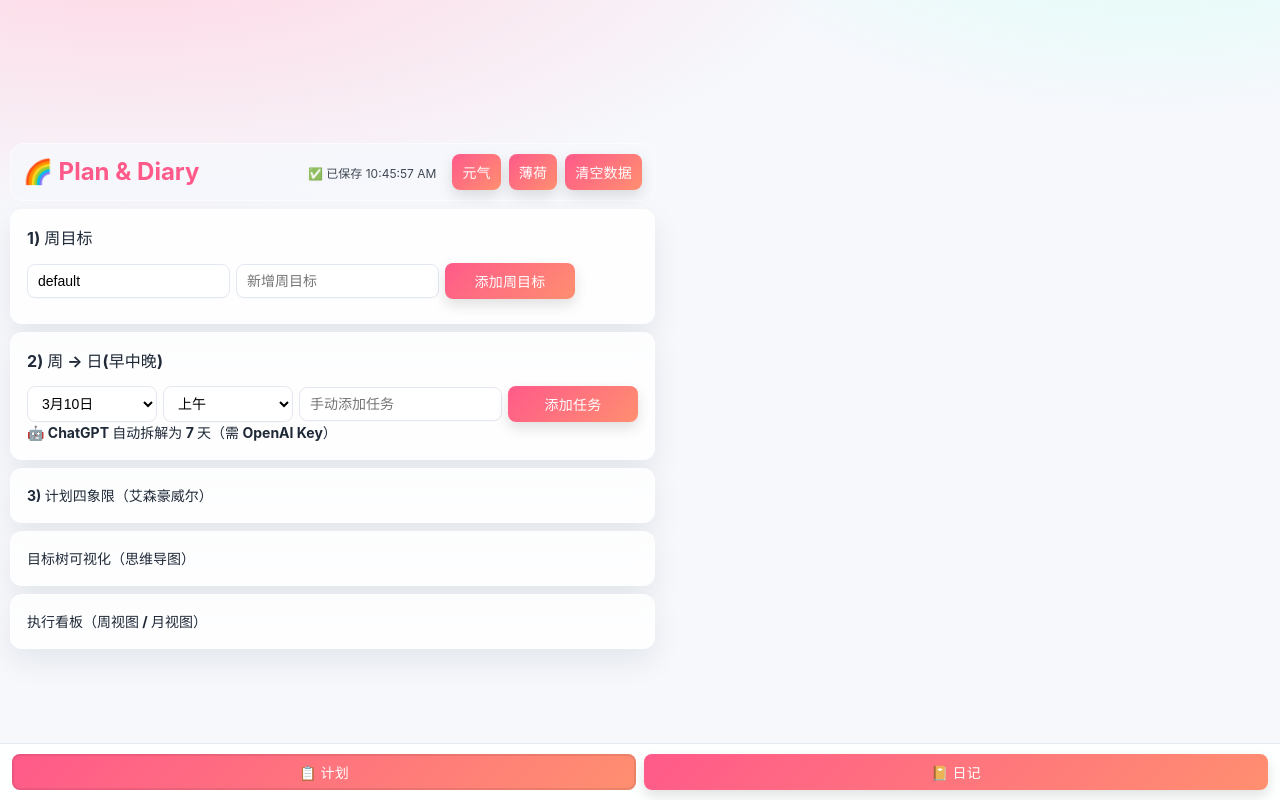
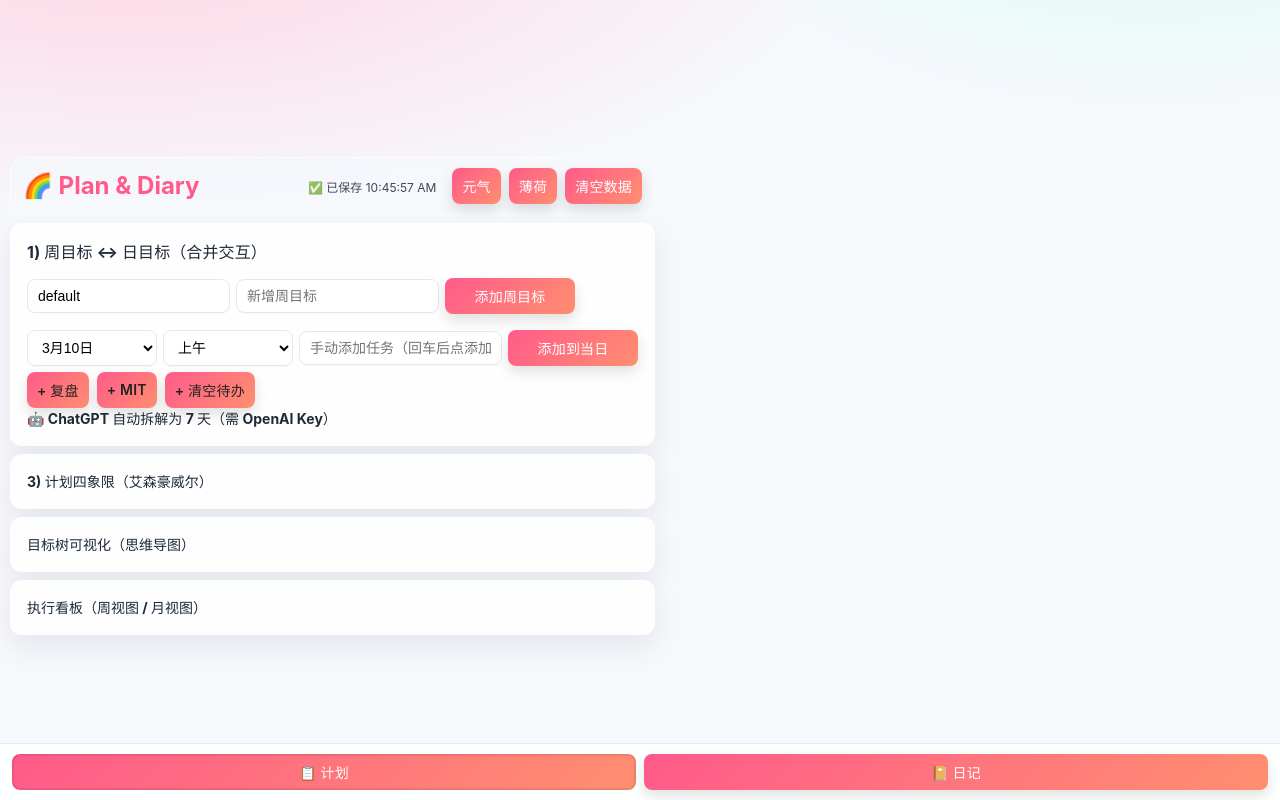
Before and after one commit to LXY-999999/plan_and_diary, a React (Vite) app: page / in a window 1280 px wide. Built offline with nearby package versions, Linux system fonts and the light colour scheme.

Commit message:
feat: merge week and day planning into one interactive section

```diff
--- a/src/App.tsx
+++ b/src/App.tsx
@@ -752,12 +752,13 @@ function App() {
       {page === 'plan' ? (
         <>
           <section className="panel">
-            <h2>1) 周目标</h2>
+            <h2>1) 周目标 ↔ 日目标（合并交互）</h2>
             <div className="row">
               <input value={username} onChange={(e) => setUsername(e.target.value)} placeholder="用户名（用于自动分文件夹归档）" />
               <input value={weekTitle} onChange={(e) => setWeekTitle(e.target.value)} placeholder="新增周目标" />
               <button onClick={addWeek}>添加周目标</button>
             </div>
+
             <div className="chips">
               {weekGoals.map((w) => (
                 <button key={w.id} className={selectedWeekId === w.id ? 'chip active' : 'chip'} onClick={() => setSelectedWeekId(w.id)}>
@@ -765,11 +766,8 @@ function App() {
                 </button>
               ))}
             </div>
-          </section>
 
-          <section className="panel">
-            <h2>2) 周 → 日(早中晚)</h2>
-            <div className="row">
+            <div className="row" style={{ marginTop: 8 }}>
               <select value={day} onChange={(e) => setDay(Number(e.target.value))}>
                 {selectedWeekDates.map((d, i) => (
                   <option key={i + 1} value={i + 1}>{d.getMonth() + 1}月{d.getDate()}日</option>
@@ -780,8 +778,14 @@ function App() {
                 <option>下午</option>
                 <option>晚上</option>
               </select>
-              <input value={taskInput} onChange={(e) => setTaskInput(e.target.value)} placeholder="手动添加任务" />
-              <button onClick={addTask}>添加任务</button>
+              <input value={taskInput} onChange={(e) => setTaskInput(e.target.value)} placeholder="手动添加任务（回车后点添加）" />
+              <button onClick={addTask}>添加到当日</button>
+            </div>
+
+            <div className="chips" style={{ marginTop: 6 }}>
+              <button className="chip" onClick={() => setTaskInput('复盘昨天完成情况')}>+ 复盘</button>
+              <button className="chip" onClick={() => setTaskInput('处理最重要的一件事')}>+ MIT</button>
+              <button className="chip" onClick={() => setTaskInput('整理收件箱与待办')}>+ 清空待办</button>
             </div>
 
             <details>
```
